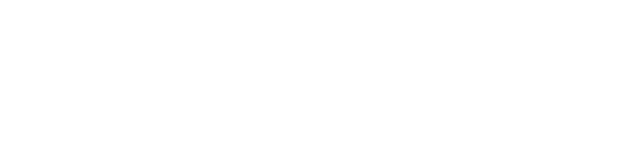
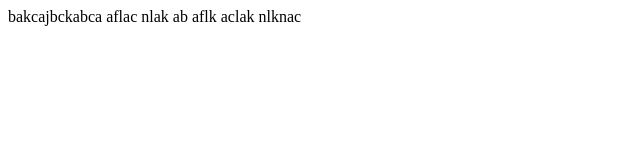
Before and after one commit to Ishaque-Memon/Git_Demo_Repo, a plain HTML site: page index.html in a window 1280 px wide. Shown: the whole page, without its empty margins (0-640 px from the left). Drawn offline with Linux system fonts and the light colour scheme.

Commit message:
This is Demo1 Branch

```diff
--- a/index.html
+++ b/index.html
@@ -6,6 +6,9 @@
     <title>Title of DemoBranch, Commit 7</title>
 </head>
 <body>
-
+    bakcajbckabca
+    aflac nlak
+    ab aflk
+    aclak nlknac
 </body>
 </html>
```
